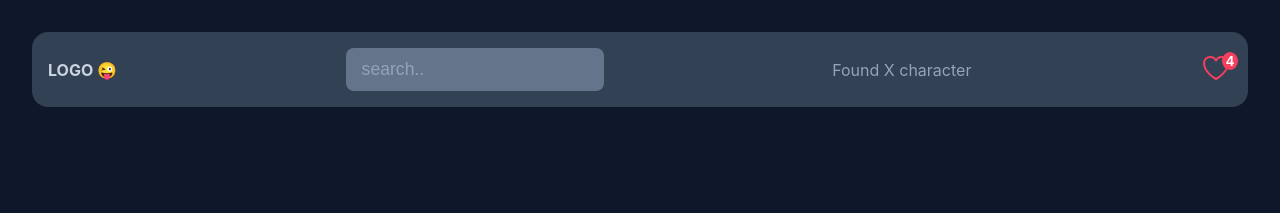
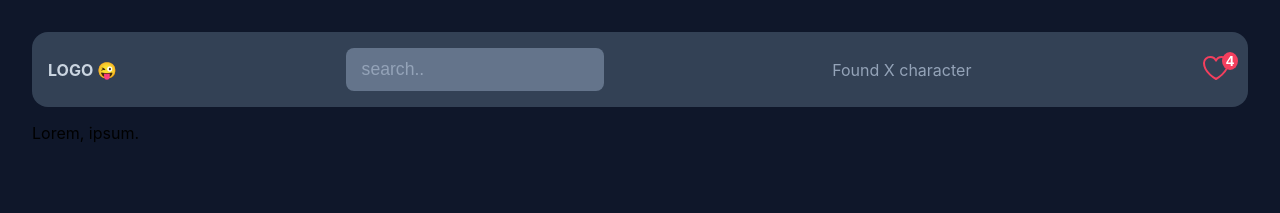
Before and after one commit to samadiSoheil/Rick-Morty, a React (Vite) app: page / in a window 1280 px wide. Shown: the top 213 px of the page. Built offline with nearby package versions, Linux system fonts and the light colour scheme.

Commit message:
Create CharacterList Document

```diff
--- a/src/App.jsx
+++ b/src/App.jsx
@@ -1,10 +1,14 @@
 import "./App.css";
 import Navbar from "./components/Navbar";
+import CharacterList from "./components/CharacterList";
 
 function App() {
   return (
     <div className="app">
       <Navbar />
+      <div className="main">
+        <CharacterList />
+      </div>
     </div>
   );
 }
--- /dev/null
+++ b/src/components/CharacterList.jsx
@@ -0,0 +1,3 @@
+export default function CharacterList() {
+  return <div>Lorem, ipsum.</div>;
+}
```
